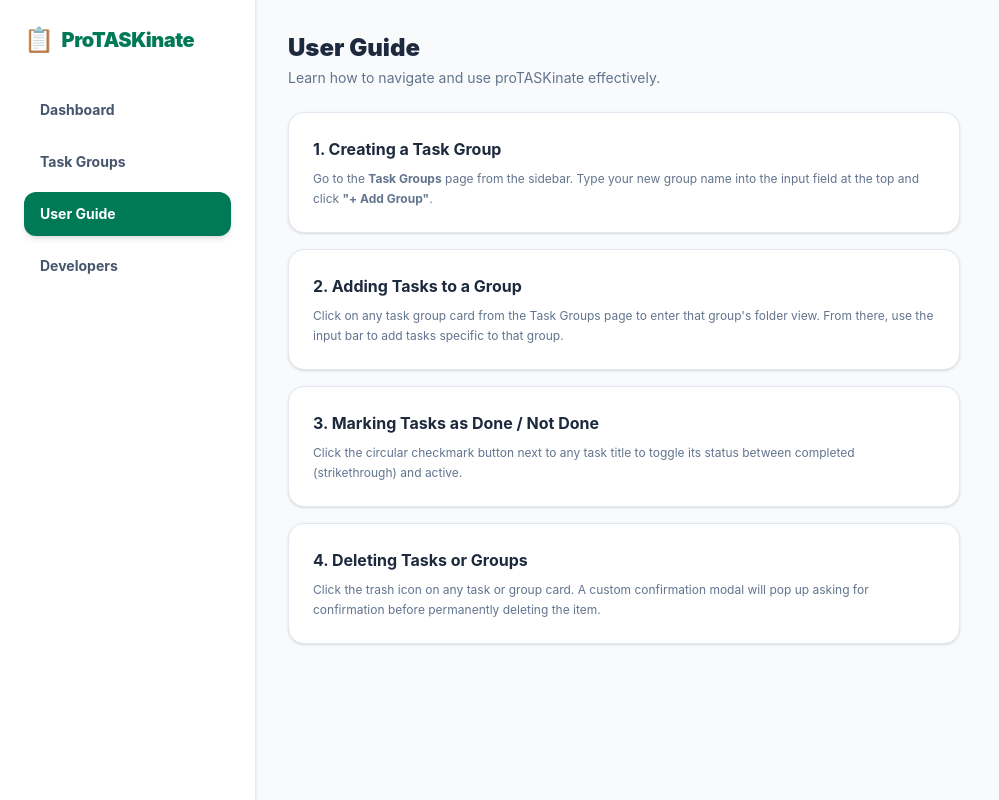
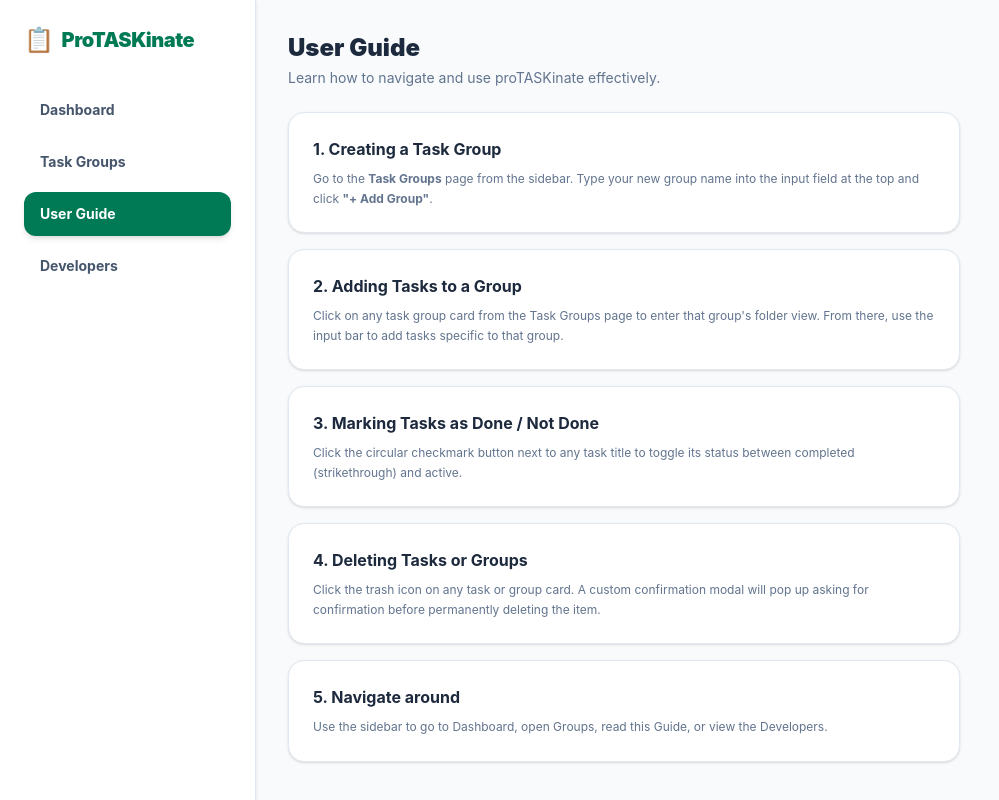
Before and after one commit to orleanjames/ProTASKinate, a React (Vite) app: page /guide in a window 1280 px wide. Shown: the whole page, without its empty margins (0-999 px from the left). Built offline with nearby package versions, Linux system fonts and the light colour scheme.

Commit message:
Updated Guide Page

```diff
--- a/src/pages/GuidePage.jsx
+++ b/src/pages/GuidePage.jsx
@@ -36,6 +36,14 @@ export default function GuidePage() {
             Click the trash icon on any task or group card. A custom confirmation modal will pop up asking for confirmation before permanently deleting the item.
           </p>
         </div>
+
+        <div className="bg-white border border-slate-200 rounded-2xl p-6 shadow-sm space-y-2">
+          <h2 className="text-base font-bold text-slate-800">5. Navigate around</h2>
+          <p className="text-xs text-slate-500 leading-relaxed">
+            Use the sidebar to go to Dashboard, open Groups, read this Guide, or view the Developers.
+          </p>
+        </div>
+
       </div>
     </div>
   );
```
